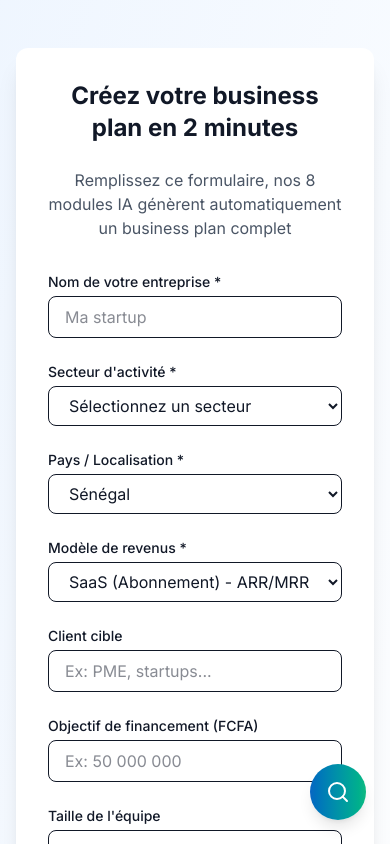
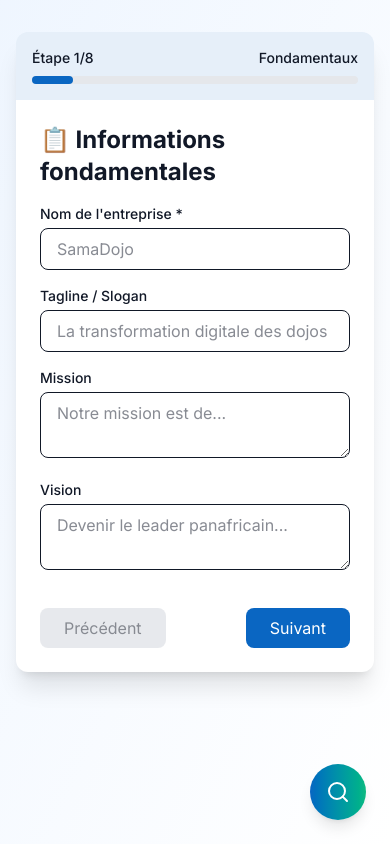
Before and after one commit to Ousmaneseneseck/gmenai-bp-generator, a Next.js app: page / in a window 390 px wide. Both pictures are taken after a click on the button "🚀 Démarrer mon business plan". Shown: the top 844 px of the page. Built offline with nearby package versions, Linux system fonts and the light colour scheme.

Commit message:
feat: formulaire 8 étapes, ancres fonctionnelles, bouton flottant rapports financiers

```diff
--- a/app/components/BusinessPlanForm.tsx
+++ b/app/components/BusinessPlanForm.tsx
@@ -6,9 +6,28 @@ import { useRouter } from 'next/navigation';
 
 export default function BusinessPlanForm() {
   const router = useRouter();
+  const [step, setStep] = useState(1);
   const [formData, setFormData] = useState({
-    companyName: '', sector: '', country: 'Sénégal', revenueModel: 'saas', targetCustomers: '',
-    fundingGoal: '', teamSize: '', foundedYear: '', hasMobileMoney: true
+    // Partie I - Fondamentaux
+    companyName: '', tagline: '', mission: '', vision: '',
+    // Partie II - Marché
+    sector: '', country: 'Sénégal', targetCustomers: '', problem: '', solution: '',
+    // Partie III - Produit
+    productDescription: '', uniqueValue: '', mainFeatures: '',
+    // Partie IV - Go-to-market
+    marketingChannels: '', salesStrategy: '',
+    // Partie V - Revenus
+    revenueModel: 'saas', pricing: '', fundingGoal: '',
+    // Partie VI - Organisation
+    teamSize: '', founderNames: '', keyRoles: '',
+    // Partie VII - Opérations
+    operationalProcess: '', technologyStack: '',
+    // Partie VIII - Partenariats
+    mainPartners: '',
+    // Partie IX - Coûts & risques
+    capex: '', opex: '',
+    // Options
+    hasMobileMoney: true
   });
 
   const handleSubmit = (e: React.FormEvent) => {
@@ -18,28 +37,127 @@ export default function BusinessPlanForm() {
     router.push('/generated-business-plan');
   };
 
-  const sectors = ['Technologie/SaaS', 'Agriculture', 'Commerce/Retail', 'Santé', 'Éducation', 'Immobilier', 'Logistique'];
-  const countries = ['Sénégal', "Côte d'Ivoire", 'Cameroun', 'Mali', 'Burkina Faso', 'Guinée', 'RDC'];
+  const sectors = ['Technologie/SaaS', 'Agriculture', 'Commerce/Retail', 'Santé', 'Éducation', 'Immobilier', 'Logistique', 'Arts Martiaux'];
+  const countries = ['Sénégal', "Côte d'Ivoire", 'Cameroun', 'Mali', 'Burkina Faso', 'Guinée', 'RDC', 'Gabon'];
+
+  const totalSteps = 8;
+  const steps = [
+    { id: 1, title: 'Fondamentaux', fields: ['companyName', 'tagline', 'mission', 'vision'] },
+    { id: 2, title: 'Marché & Problème', fields: ['sector', 'country', 'targetCustomers', 'problem', 'solution'] },
+    { id: 3, title: 'Produit & Valeur', fields: ['productDescription', 'uniqueValue', 'mainFeatures'] },
+    { id: 4, title: 'Go-to-market', fields: ['marketingChannels', 'salesStrategy'] },
+    { id: 5, title: 'Modèle de revenus', fields: ['revenueModel', 'pricing', 'fundingGoal'] },
+    { id: 6, title: 'Organisation & RH', fields: ['teamSize', 'founderNames', 'keyRoles'] },
+    { id: 7, title: 'Opérations & Partenariats', fields: ['operationalProcess', 'technologyStack', 'mainPartners'] },
+    { id: 8, title: 'Coûts & risques', fields: ['capex', 'opex'] }
+  ];
+
+  const nextStep = () => setStep(s => Math.min(s + 1, totalSteps));
+  const prevStep = () => setStep(s => Math.max(s - 1, 1));
 
   return (
-    <div className="min-h-screen bg-gradient-to-br from-blue-50 to-white py-12 px-4">
-      <div className="container mx-auto max-w-3xl">
-        <div className="bg-white rounded-xl shadow-xl p-8">
-          <h2 className="text-2xl font-bold text-center mb-6">Créez votre business plan en 2 minutes</h2>
-          <p className="text-center text-gray-600 mb-8">Remplissez ce formulaire, nos 8 modules IA génèrent automatiquement un business plan complet</p>
-          <form onSubmit={handleSubmit} className="space-y-6">
-            <div><label className="block text-sm font-medium mb-1">Nom de votre entreprise *</label><input type="text" required value={formData.companyName} onChange={(e) => setFormData({...formData, companyName: e.target.value})} className="w-full px-4 py-2 border rounded-lg" placeholder="Ma startup" /></div>
-            <div><label className="block text-sm font-medium mb-1">Secteur d'activité *</label><select required value={formData.sector} onChange={(e) => setFormData({...formData, sector: e.target.value})} className="w-full px-4 py-2 border rounded-lg"><option value="">Sélectionnez un secteur</option>{sectors.map(s => <option key={s}>{s}</option>)}</select></div>
-            <div><label className="block text-sm font-medium mb-1">Pays / Localisation *</label><select required value={formData.country} onChange={(e) => setFormData({...formData, country: e.target.value})} className="w-full px-4 py-2 border rounded-lg">{countries.map(c => <option key={c}>{c}</option>)}</select></div>
-            <div><label className="block text-sm font-medium mb-1">Modèle de revenus *</label><select required value={formData.revenueModel} onChange={(e) => setFormData({...formData, revenueModel: e.target.value})} className="w-full px-4 py-2 border rounded-lg"><option value="saas">SaaS (Abonnement) - ARR/MRR</option><option value="transactionnel">Transactionnel (Commission)</option><option value="abonnement">Abonnement fixe</option><option value="marketplace">Marketplace (Commission)</option></select></div>
-            <div><label className="block text-sm font-medium mb-1">Client cible</label><input type="text" value={formData.targetCustomers} onChange={(e) => setFormData({...formData, targetCustomers: e.target.value})} className="w-full px-4 py-2 border rounded-lg" placeholder="Ex: PME, startups..." /></div>
-            <div><label className="block text-sm font-medium mb-1">Objectif de financement (FCFA)</label><input type="text" value={formData.fundingGoal} onChange={(e) => setFormData({...formData, fundingGoal: e.target.value})} className="w-full px-4 py-2 border rounded-lg" placeholder="Ex: 50 000 000" /></div>
-            <div><label className="block text-sm font-medium mb-1">Taille de l'équipe</label><input type="number" value={formData.teamSize} onChange={(e) => setFormData({...formData, teamSize: e.target.value})} className="w-full px-4 py-2 border rounded-lg" placeholder="Nombre d'employés" /></div>
-            <div><label className="block text-sm font-medium mb-1">Année de création</label><input type="text" value={formData.foundedYear} onChange={(e) => setFormData({...formData, foundedYear: e.target.value})} className="w-full px-4 py-2 border rounded-lg" placeholder="Ex: 2023" /></div>
-            <div className="flex items-center gap-3 p-3 bg-gray-50 rounded-lg"><input type="checkbox" checked={formData.hasMobileMoney} onChange={(e) => setFormData({...formData, hasMobileMoney: e.target.checked})} className="w-4 h-4 text-primary rounded" /><label>Intégration Mobile Money (Orange Money, Wave, M-Pesa)</label></div>
-            <button type="submit" className="w-full bg-primary text-white py-3 rounded-lg hover:bg-primary/90 transition-all font-semibold text-lg">🚀 Générer mon business plan complet</button>
+    <div className="min-h-screen bg-gradient-to-br from-blue-50 to-white py-8 px-4">
+      <div className="container mx-auto max-w-4xl">
+        <div className="bg-white rounded-xl shadow-xl overflow-hidden">
+          {/* Progress bar */}
+          <div className="bg-primary/10 p-4">
+            <div className="flex justify-between mb-2">
+              <span className="text-sm font-medium">Étape {step}/{totalSteps}</span>
+              <span className="text-sm font-medium">{steps[step-1].title}</span>
+            </div>
+            <div className="w-full bg-gray-200 rounded-full h-2">
+              <div className="bg-primary h-2 rounded-full transition-all" style={{ width: `${(step/totalSteps)*100}%` }}></div>
+            </div>
+          </div>
+
+          <form onSubmit={handleSubmit} className="p-6">
+            {/* Step 1 : Fondamentaux */}
+            {step === 1 && (
+              <div className="space-y-4">
+                <h2 className="text-2xl font-bold mb-4">📋 Informations fondamentales</h2>
+                <div><label className="block text-sm font-medium mb-1">Nom de l'entreprise *</label><input type="text" required value={formData.companyName} onChange={e => setFormData({...formData, companyName: e.target.value})} className="w-full px-4 py-2 border rounded-lg" placeholder="SamaDojo" /></div>
+                <div><label className="block text-sm font-medium mb-1">Tagline / Slogan</label><input type="text" value={formData.tagline} onChange={e => setFormData({...formData, tagline: e.target.value})} className="w-full px-4 py-2 border rounded-lg" placeholder="La transformation digitale des dojos" /></div>
+                <div><label className="block text-sm font-medium mb-1">Mission</label><textarea rows={2} value={formData.mission} onChange={e => setFormData({...formData, mission: e.target.value})} className="w-full px-4 py-2 border rounded-lg" placeholder="Notre mission est de..." /></div>
+                <div><label className="block text-sm font-medium mb-1">Vision</label><textarea rows={2} value={formData.vision} onChange={e => setFormData({...formData, vision: e.target.value})} className="w-full px-4 py-2 border rounded-lg" placeholder="Devenir le leader panafricain..." /></div>
+              </div>
+            )}
+
+            {/* Step 2 : Marché */}
+            {step === 2 && (
+              <div className="space-y-4">
+                <h2 className="text-2xl font-bold mb-4">📊 Étude de marché</h2>
+                <div><label className="block text-sm font-medium mb-1">Secteur *</label><select required value={formData.sector} onChange={e => setFormData({...formData, sector: e.target.value})} className="w-full px-4 py-2 border rounded-lg"><option value="">Sélectionnez</option>{sectors.map(s => <option key={s}>{s}</option>)}</select></div>
+                <div><label className="block text-sm font-medium mb-1">Pays *</label><select required value={formData.country} onChange={e => setFormData({...formData, country: e.target.value})} className="w-full px-4 py-2 border rounded-lg">{countries.map(c => <option key={c}>{c}</option>)}</select></div>
+                <div><label className="block text-sm font-medium mb-1">Client cible</label><input type="text" value={formData.targetCustomers} onChange={e => setFormData({...formData, targetCustomers: e.target.value})} className="w-full px-4 py-2 border rounded-lg" placeholder="PME, startups, commerçants..." /></div>
+                <div><label className="block text-sm font-medium mb-1">Problème identifié</label><textarea rows={2} value={formData.problem} onChange={e => setFormData({...formData, problem: e.target.value})} className="w-full px-4 py-2 border rounded-lg" placeholder="Quel problème résolvez-vous ?" /></div>
+                <div><label className="block text-sm font-medium mb-1">Solution proposée</label><textarea rows={2} value={formData.solution} onChange={e => setFormData({...formData, solution: e.target.value})} className="w-full px-4 py-2 border rounded-lg" placeholder="Comment le résolvez-vous ?" /></div>
+              </div>
+            )}
+
+            {/* Steps 3-8 simplifiés mais complets */}
+            {step === 3 && (
+              <div className="space-y-4">
+                <h2 className="text-2xl font-bold mb-4">💡 Produit & Proposition de valeur</h2>
+                <div><label className="block text-sm font-medium mb-1">Description du produit</label><textarea rows={2} value={formData.productDescription} onChange={e => setFormData({...formData, productDescription: e.target.value})} className="w-full px-4 py-2 border rounded-lg" placeholder="Décrivez votre produit/service" /></div>
+                <div><label className="block text-sm font-medium mb-1">Valeur unique (UVP)</label><textarea rows={2} value={formData.uniqueValue} onChange={e => setFormData({...formData, uniqueValue: e.target.value})} className="w-full px-4 py-2 border rounded-lg" placeholder="Ce qui vous rend unique" /></div>
+                <div><label className="block text-sm font-medium mb-1">Fonctionnalités principales</label><input type="text" value={formData.mainFeatures} onChange={e => setFormData({...formData, mainFeatures: e.target.value})} className="w-full px-4 py-2 border rounded-lg" placeholder="Fonctionnalité 1, Fonctionnalité 2..." /></div>
+              </div>
+            )}
+
+            {step === 4 && (
+              <div className="space-y-4">
+                <h2 className="text-2xl font-bold mb-4">🚀 Stratégie Go-to-market</h2>
+                <div><label className="block text-sm font-medium mb-1">Canaux marketing</label><input type="text" value={formData.marketingChannels} onChange={e => setFormData({...formData, marketingChannels: e.target.value})} className="w-full px-4 py-2 border rounded-lg" placeholder="Social Media, SEO, Partenariats..." /></div>
+                <div><label className="block text-sm font-medium mb-1">Stratégie commerciale</label><textarea rows={2} value={formData.salesStrategy} onChange={e => setFormData({...formData, salesStrategy: e.target.value})} className="w-full px-4 py-2 border rounded-lg" placeholder="Votre approche de vente" /></div>
+              </div>
+            )}
+
+            {step === 5 && (
+              <div className="space-y-4">
+                <h2 className="text-2xl font-bold mb-4">💰 Modèle de revenus</h2>
+                <div><label className="block text-sm font-medium mb-1">Modèle *</label><select required value={formData.revenueModel} onChange={e => setFormData({...formData, revenueModel: e.target.value})} className="w-full px-4 py-2 border rounded-lg"><option value="saas">SaaS (Abonnement) - ARR/MRR</option><option value="transactionnel">Transactionnel (Commission)</option><option value="abonnement">Abonnement fixe</option><option value="marketplace">Marketplace (Commission)</option></select></div>
+                <div><label className="block text-sm font-medium mb-1">Stratégie de prix</label><input type="text" value={formData.pricing} onChange={e => setFormData({...formData, pricing: e.target.value})} className="w-full px-4 py-2 border rounded-lg" placeholder="Ex: 49 500 FCFA/mois" /></div>
+                <div><label className="block text-sm font-medium mb-1">Objectif financement (FCFA)</label><input type="text" value={formData.fundingGoal} onChange={e => setFormData({...formData, fundingGoal: e.target.value})} className="w-full px-4 py-2 border rounded-lg" placeholder="Ex: 100 000 000" /></div>
+                <div className="flex items-center gap-3 p-3 bg-gray-50 rounded-lg"><input type="checkbox" checked={formData.hasMobileMoney} onChange={e => setFormData({...formData, hasMobileMoney: e.target.checked})} className="w-4 h-4 text-primary rounded" /><label>Intégration Mobile Money (Orange Money, Wave, M-Pesa)</label></div>
+              </div>
+            )}
+
+            {step === 6 && (
+              <div className="space-y-4">
+                <h2 className="text-2xl font-bold mb-4">👥 Organisation & RH</h2>
+                <div><label className="block text-sm font-medium mb-1">Taille de l'équipe</label><input type="number" value={formData.teamSize} onChange={e => setFormData({...formData, teamSize: e.target.value})} className="w-full px-4 py-2 border rounded-lg" placeholder="Nombre d'employés" /></div>
+                <div><label className="block text-sm font-medium mb-1">Fondateurs</label><input type="text" value={formData.founderNames} onChange={e => setFormData({...formData, founderNames: e.target.value})} className="w-full px-4 py-2 border rounded-lg" placeholder="Noms des fondateurs" /></div>
+                <div><label className="block text-sm font-medium mb-1">Postes clés à recruter</label><input type="text" value={formData.keyRoles} onChange={e => setFormData({...formData, keyRoles: e.target.value})} className="w-full px-4 py-2 border rounded-lg" placeholder="CTO, Sales, Support..." /></div>
+              </div>
+            )}
+
+            {step === 7 && (
+              <div className="space-y-4">
+                <h2 className="text-2xl font-bold mb-4">⚙️ Opérations & Partenariats</h2>
+                <div><label className="block text-sm font-medium mb-1">Processus opérationnels</label><textarea rows={2} value={formData.operationalProcess} onChange={e => setFormData({...formData, operationalProcess: e.target.value})} className="w-full px-4 py-2 border rounded-lg" placeholder="Description de vos processus" /></div>
+                <div><label className="block text-sm font-medium mb-1">Stack technologique</label><input type="text" value={formData.technologyStack} onChange={e => setFormData({...formData, technologyStack: e.target.value})} className="w-full px-4 py-2 border rounded-lg" placeholder="Next.js, Python, PostgreSQL..." /></div>
+                <div><label className="block text-sm font-medium mb-1">Partenaires principaux</label><input type="text" value={formData.mainPartners} onChange={e => setFormData({...formData, mainPartners: e.target.value})} className="w-full px-4 py-2 border rounded-lg" placeholder="Orange Money, Wave, Incubateurs..." /></div>
+              </div>
+            )}
+
+            {step === 8 && (
+              <div className="space-y-4">
+                <h2 className="text-2xl font-bold mb-4">🛡️ Coûts & risques</h2>
+                <div><label className="block text-sm font-medium mb-1">CAPEX (Investissements initiaux)</label><input type="text" value={formData.capex} onChange={e => setFormData({...formData, capex: e.target.value})} className="w-full px-4 py-2 border rounded-lg" placeholder="Ex: 100 000 000 FCFA" /></div>
+                <div><label className="block text-sm font-medium mb-1">OPEX (Charges annuelles)</label><input type="text" value={formData.opex} onChange={e => setFormData({...formData, opex: e.target.value})} className="w-full px-4 py-2 border rounded-lg" placeholder="Ex: 50 000 000 FCFA/an" /></div>
+              </div>
+            )}
+
+            {/* Navigation */}
+            <div className="flex justify-between mt-8">
+              <button type="button" onClick={prevStep} disabled={step === 1} className="px-6 py-2 bg-gray-300 rounded-lg disabled:opacity-50">Précédent</button>
+              {step < totalSteps ? (
+                <button type="button" onClick={nextStep} className="px-6 py-2 bg-primary text-white rounded-lg">Suivant</button>
+              ) : (
+                <button type="submit" className="px-6 py-2 bg-primary text-white rounded-lg font-semibold">🚀 Générer mon business plan complet</button>
+              )}
+            </div>
           </form>
-          <div className="mt-6 text-center text-xs text-gray-500">⚡ 8 modules IA • 📊 Prévisions FCFA 5 ans • 📈 Analyse SWOT • 🤝 Partenariats • 📑 Export PDF</div>
         </div>
       </div>
     </div>
```
Also changed, not shown: app/components/Header.tsx (+8 -22 lines), app/generated-business-plan/page.tsx (+8 -9 lines).
